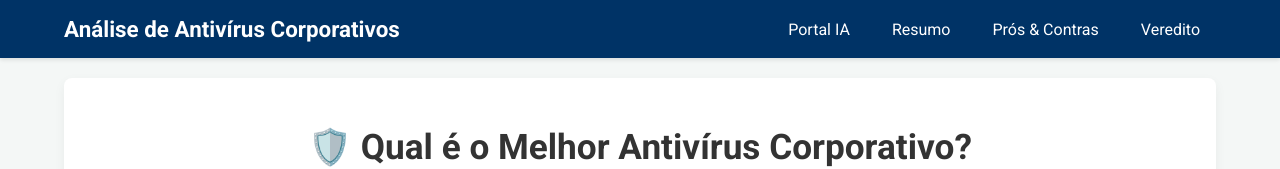
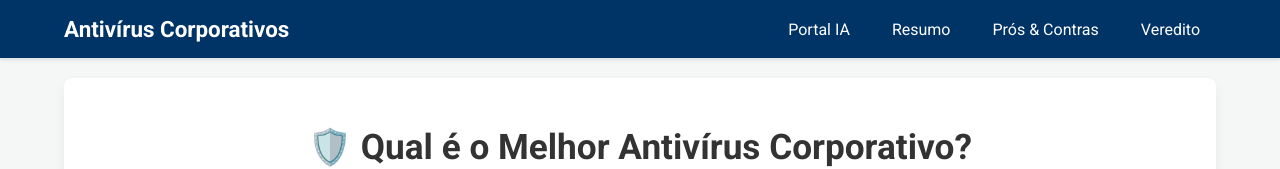
Before and after one commit to AlmirAlmeida-bit/iaeseguranca, a plain HTML site: page antivirus.html in a window 1280 px wide. Shown: the top 169 px of the page. Drawn offline with Linux system fonts and the light colour scheme.

Commit message:
Update antivirus.html

```diff
--- a/antivirus.html
+++ b/antivirus.html
@@ -460,7 +460,7 @@
 </head>
 <body>
     <header>
-        <div class="logo">Análise de Antivírus Corporativos</div>
+        <div class="logo">Antivírus Corporativos</div>
         <button class="menu-toggle" aria-label="Menu">
             <span></span>
             <span></span>
```
